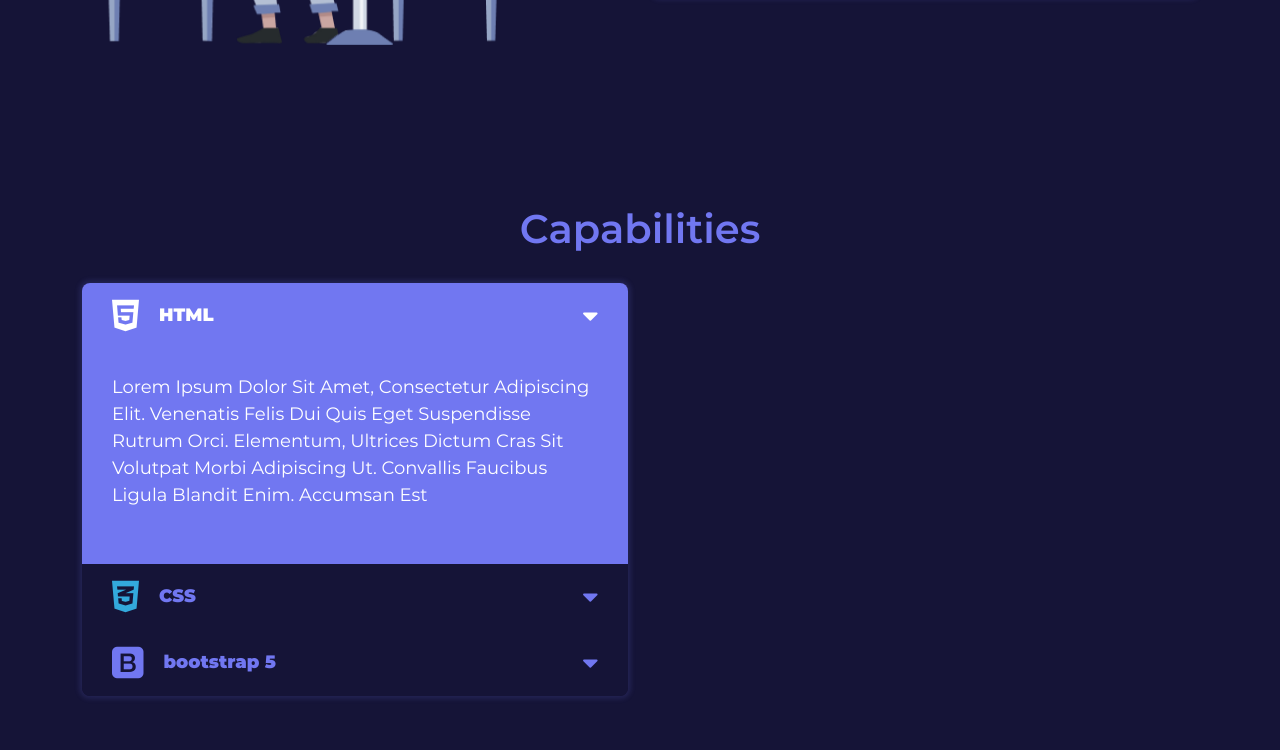
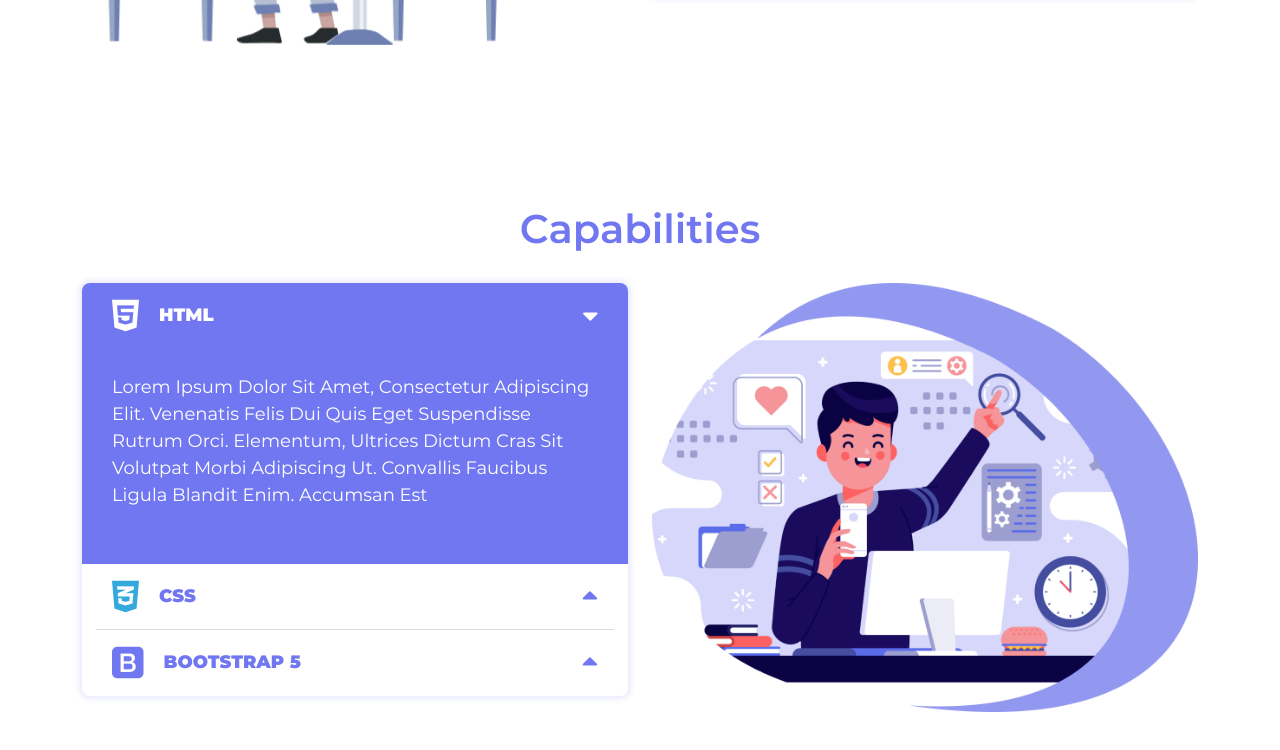
Before and after one commit to MuhammadaliAminov/my_works, a plain HTML site: page index.html in a window 1280 px wide. Shown: the part 1127-1877 px from the top of the page. Drawn offline with Linux system fonts and the light colour scheme.

Commit message:
capabilities end

```diff
--- a/Css/media.css
+++ b/Css/media.css
@@ -1,4 +1,4 @@
-@media (prefers-color-scheme: light) {
+@media (prefers-color-scheme: dark) {
     :root {
         --body: #151437;
         --text: #fff;
--- a/Css/style.css
+++ b/Css/style.css
@@ -297,11 +297,13 @@ body {
     background: var(--title);
     display: flex;
     align-items: center;
+    justify-content: center;
     column-gap: 20px;
     padding: 15px 30px;
     font-size: 18px;
     font-weight: 900;
     color: var(--white);
+    position: relative;
 }
 
 .accordion__button.collapsed {
@@ -318,6 +320,8 @@ body {
 
 .accordion__brand-down {
     font-size: 25px;
+    transform: rotate(0);
+    transition: 500ms;
 }
 
 .accordion__body {
@@ -327,3 +331,17 @@ body {
     background: var(--title);
     color: var(--white);
 }
+
+.accordion__item .accordion__button.collapsed .accordion__brand-down {
+    transform: rotate(180deg);
+}
+
+.accordion__item:first-of-type .accordion__button.collapsed::before,
+.accordion__item:nth-of-type(2) .accordion__button.collapsed::before {
+    content: '';
+    position: absolute;
+    height: 1px;
+    background: #ddd;
+    width: 95%;
+    bottom: 0;
+}
--- a/index.html
+++ b/index.html
@@ -113,8 +113,8 @@
       <section class="capabilities">
         <div class="container">
           <h2 class="capabilities__title title text-center">Capabilities</h2>
-          <div class="row">
-            <div class="col-xl-6">
+          <div class="row justify-content-center">
+            <div class="col-md-8 col-xl-6 mb-5 mb-xl-0">
               <div class="accordion" id="accordionExample">
                 <div class="accordion__item">
                   <h2 class="accordion-header" id="headingOne">
@@ -146,7 +146,7 @@
                 </div>
                 <div class="accordion__item">
                   <h2 class="accordion-header" id="headingThree">
-                    <button class="accordion__button collapsed" type="button" data-bs-toggle="collapse" data-bs-target="#collapseThree" aria-expanded="false" aria-controls="collapseThree">
+                    <button class="accordion__button collapsed text-uppercase" type="button" data-bs-toggle="collapse" data-bs-target="#collapseThree" aria-expanded="false" aria-controls="collapseThree">
                       <i class="fab fa-bootstrap fa-2x accordion__brand"></i>
                       bootstrap 5
                       <i class="fas fa-caret-down accordion__brand-down ms-auto"></i>
@@ -154,13 +154,17 @@
                   </h2>
                   <div id="collapseThree" class="accordion-collapse collapse" aria-labelledby="headingThree" data-bs-parent="#accordionExample">
                     <div class="accordion__body">
-                      <strong>This is the third item's accordion body.</strong> It is hidden by default, until the collapse plugin adds the appropriate classes that we use to style each element. These classes control the overall appearance, as well as the showing and hiding via CSS transitions. You can modify any of this with custom CSS or overriding our default variables. It's also worth noting that just about any HTML can go within the <code>.accordion-body</code>, though the transition does limit overflow.
+                      Lorem ipsum dolor sit amet, consectetur adipiscing elit. Venenatis felis dui quis eget suspendisse rutrum orci. Elementum, ultrices dictum cras sit volutpat morbi adipiscing ut. Convallis faucibus ligula blandit enim. Accumsan est
                     </div>
                   </div>
                 </div>
               </div>
             </div>
-            <div class="col-xl-6"></div>
+            <div class="col-md-8 col-xl-6">
+              <div class="capabilities__img">
+                <img src="img/capabilities.png" alt="" class="w-100">
+              </div>
+            </div>
           </div>
         </div>
       </section>
```
